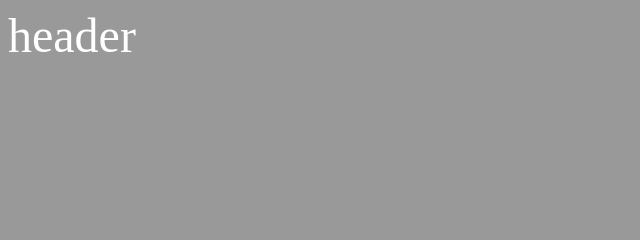
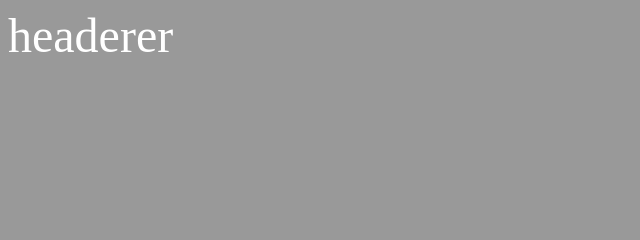
Before and after one commit to PJsky/VanillaJSSorting, a plain HTML site: page app/index.html in a window 1280 px wide. Shown: the top 240 px of the page, 0-640 px from the left. Drawn offline with Linux system fonts and the light colour scheme.

Commit message:
checking if it ll go to master now

```diff
--- a/app/index.html
+++ b/app/index.html
@@ -8,7 +8,7 @@
 </head>
 <body>
     <header>
-        header
+        headerer
     </header>
     <svg version="1.1"
      baseProfile="full"
```
